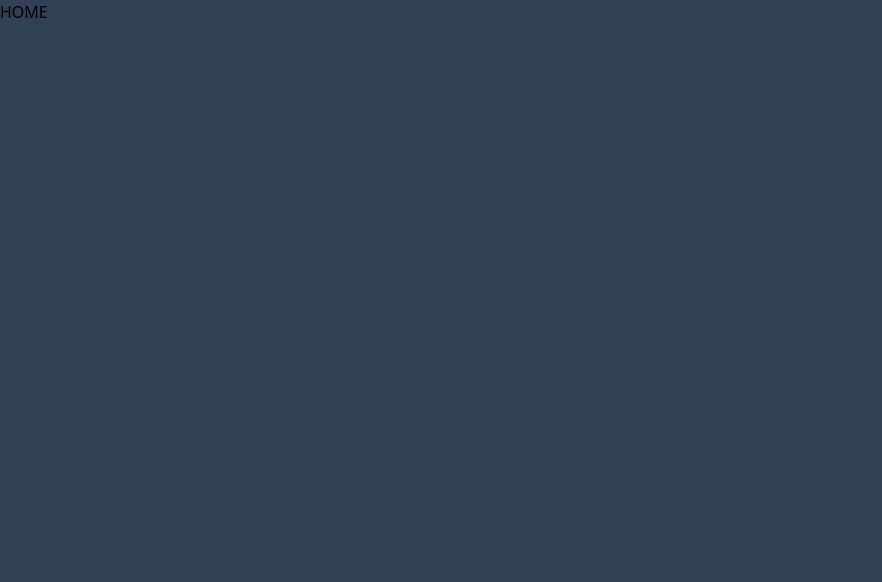
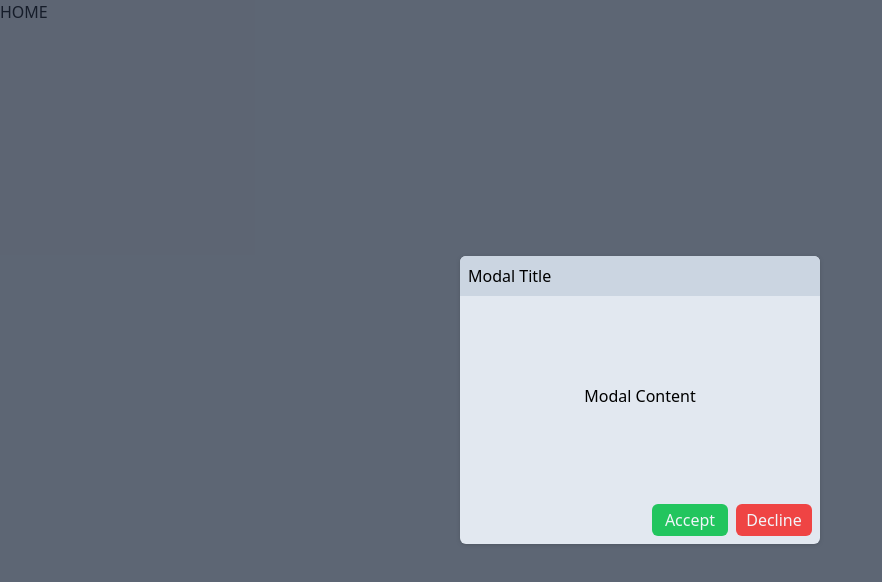
Before and after one commit to ThiagoDaurizio/CompositionPattern, a Next.js app: page / in a window 1280 px wide. Shown: the top 582 px of the page, without its empty margins (0-882 px from the left). Built offline with nearby package versions, Linux system fonts and the light colour scheme.

Commit message:
feature: modal style added and some composition mount

```diff
--- a/src/app/page.tsx
+++ b/src/app/page.tsx
@@ -1,7 +1,32 @@
+'use client'
+
+import { Modal } from "@/compositions/Modal"
+import { useState } from "react"
+
 export default function Home() {
+  const [isOpened, set_isOpened] = useState<boolean>(true)
+
   return (
-    <main className="bg-slate-700 h-screen">
-      HOME
+    <main className="bg-slate-100 min-h-screen">
+      <p>HOME</p>
+
+      {isOpened &&
+        (<Modal.Root>
+          <Modal.Header>
+            <Modal.Title>
+              Modal Title
+            </Modal.Title>
+          </Modal.Header>
+          <Modal.Content>
+            Modal Content
+
+          </Modal.Content>
+          <Modal.Footer>
+            <Modal.Action color={'success'}>Accept</Modal.Action>
+            <Modal.Action color={'error'}>Decline</Modal.Action>
+          </Modal.Footer>
+        </Modal.Root>
+      )}
     </main>
   )
 }
--- /dev/null
+++ b/src/compositions/Modal/ModalContent.tsx
@@ -0,0 +1,15 @@
+import React, { ReactNode } from 'react'
+
+interface IProps {
+  children: ReactNode
+}
+
+const ModalContent = ({children}: IProps) => {
+  return (
+    <div className='p-2 min-h-[200px] flex justify-center items-center' >
+      {children}
+    </div>
+  )
+}
+
+export default ModalContent
--- /dev/null
+++ b/src/compositions/Modal/ModalFooter.tsx
@@ -0,0 +1,15 @@
+import React, { ReactNode } from 'react'
+
+interface IProps {
+  children: ReactNode
+}
+
+const ModalFooter = ({children}: IProps) => {
+  return (
+    <div className='p-2 flex justify-end gap-2'>
+      {children}
+    </div>
+  )
+}
+
+export default ModalFooter
--- /dev/null
+++ b/src/compositions/Modal/ModalHeader.tsx
@@ -0,0 +1,16 @@
+import React, { ReactNode } from 'react'
+
+
+interface IProps {
+  children: ReactNode
+}
+
+const ModalHeader = ({children}: IProps) => {
+  return (
+    <div className='p-2 bg-slate-300' >
+      {children}
+    </div>
+  )
+}
+
+export default ModalHeader
--- /dev/null
+++ b/src/compositions/Modal/ModalRoot.tsx
@@ -0,0 +1,20 @@
+import React, { ReactNode } from 'react'
+
+interface IProps {
+  children: ReactNode
+}
+
+const ModalRoot = ({children}: IProps) => {
+  return (
+    <div className='min-h-screen w-screen bg-slate-800/70 absolute top-0 left-0 z-40'>
+      <div className='w-[360px] bg-slate-200 rounded-md overflow-hidden drop-shadow fixed top-[50%] left-[50%] translate-x-[-50%] translate-y-[-50%]'>
+        {children}
+        <button className='absolute top-0 right-2'>
+
+        </button>
+      </div>
+    </div>
+  )
+}
+
+export default ModalRoot
--- /dev/null
+++ b/src/compositions/Modal/components/ModalAction.tsx
@@ -0,0 +1,24 @@
+import { buttonPalletes } from '@/compositions/colors'
+import React, { ReactNode } from 'react'
+
+interface IProps extends React.ButtonHTMLAttributes<HTMLButtonElement> {
+  color?: 'error' | 'success' | 'warning' | 'info' | 'none'
+}
+
+const ModalAction = ({
+  children, className, color = 'none', onClick, ...rest
+}: IProps) => {
+  const colorButton = buttonPalletes[color]
+
+  return (
+    <button
+      {...rest}
+      onClick={onClick}
+      className={`p-1 w-[76px] rounded-md text-slate-100 flex items-center justify-center ${className} ${colorButton}`}
+    >
+      {children}
+    </button>
+  )
+}
+
+export default ModalAction
--- /dev/null
+++ b/src/compositions/Modal/components/ModalTitle.tsx
@@ -0,0 +1,13 @@
+import React, { ReactNode } from 'react'
+
+interface IProps {
+  children: ReactNode
+}
+
+const ModalTitle = ({children}: IProps) => {
+  return (
+    <p>{children}</p>
+  )
+}
+
+export default ModalTitle
--- /dev/null
+++ b/src/compositions/Modal/index.tsx
@@ -0,0 +1,15 @@
+import ModalRoot from "./ModalRoot";
+import ModalHeader from "./ModalHeader";
+import ModalContent from "./ModalContent";
+import ModalFooter from "./ModalFooter";
+import ModalAction from "./components/ModalAction";
+import ModalTitle from "./components/ModalTitle";
+
+export const Modal = {
+  Root: ModalRoot,
+  Content: ModalContent,
+  Header: ModalHeader,
+  Footer: ModalFooter,
+  Title: ModalTitle,
+  Action: ModalAction
+}
--- /dev/null
+++ b/src/compositions/colors.ts
@@ -0,0 +1,9 @@
+
+
+export const buttonPalletes = {
+  success: 'bg-green-500',
+  error: 'bg-red-500',
+  warning: 'bg-yellow-500',
+  info: 'bg-blue-500',
+  none: 'bg-transparent'
+}
--- a/tailwind.config.js
+++ b/tailwind.config.js
@@ -3,7 +3,27 @@ module.exports = {
   content: [
     './src/pages/**/*.{js,ts,jsx,tsx,mdx}',
     './src/components/**/*.{js,ts,jsx,tsx,mdx}',
+    './src/compositions/**/*{js,ts,jsx,tsx,mdx}',
     './src/app/**/*.{js,ts,jsx,tsx,mdx}',
+    './content/**/*.{md,mdx}'
+  ],
+  safelist: [
+    {
+      pattern: /^grid-cols-/,
+      variants: ['sm', 'md', 'lg', 'xl', '2xl']
+    },
+    {
+      pattern: /^gap-/,
+      variants: ['sm', 'md', 'lg', 'xl', '2xl']
+    },
+    {
+      pattern: /^bg-/,
+      variants: ['blue', 'green', 'red']
+    },
+    {
+      pattern: /^text-/,
+      variants: ['blue', 'green', 'red']
+    }
   ],
   theme: {
     extend: {
```
